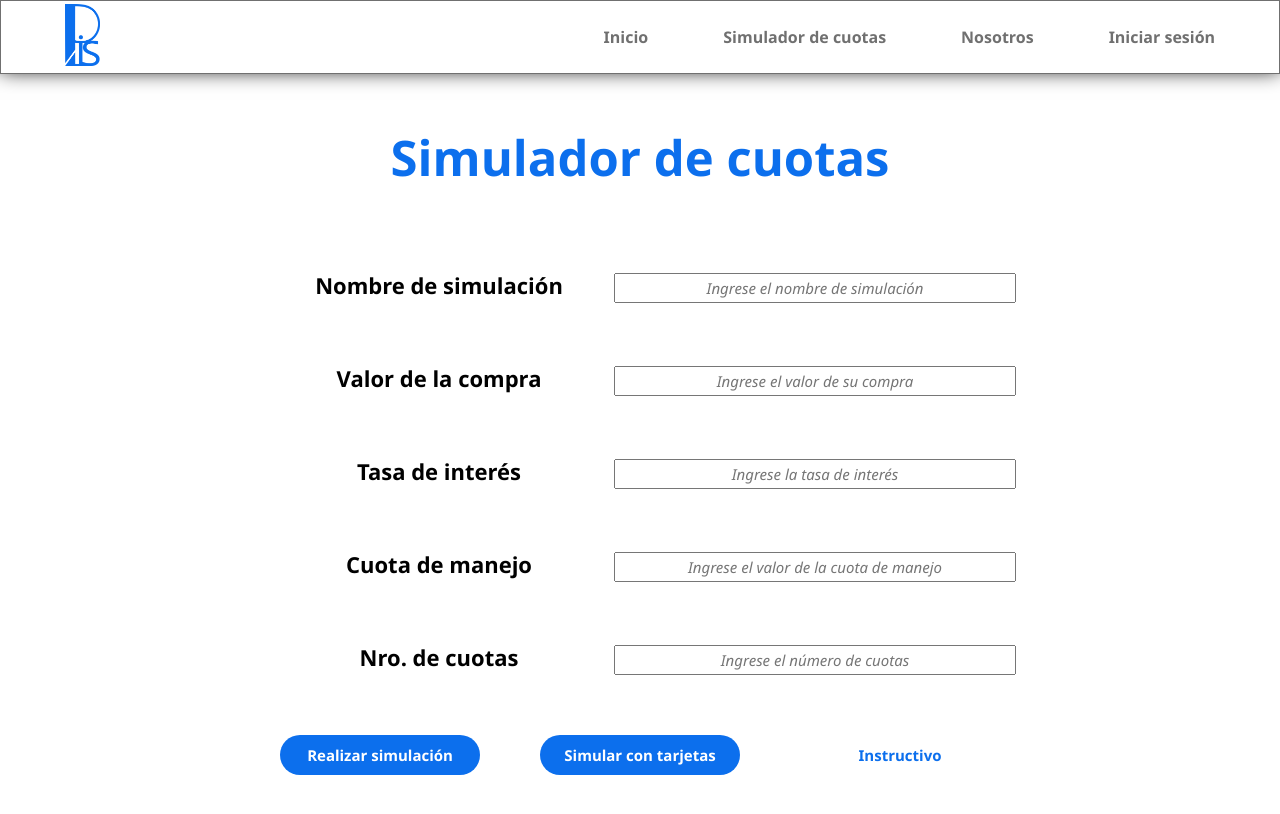
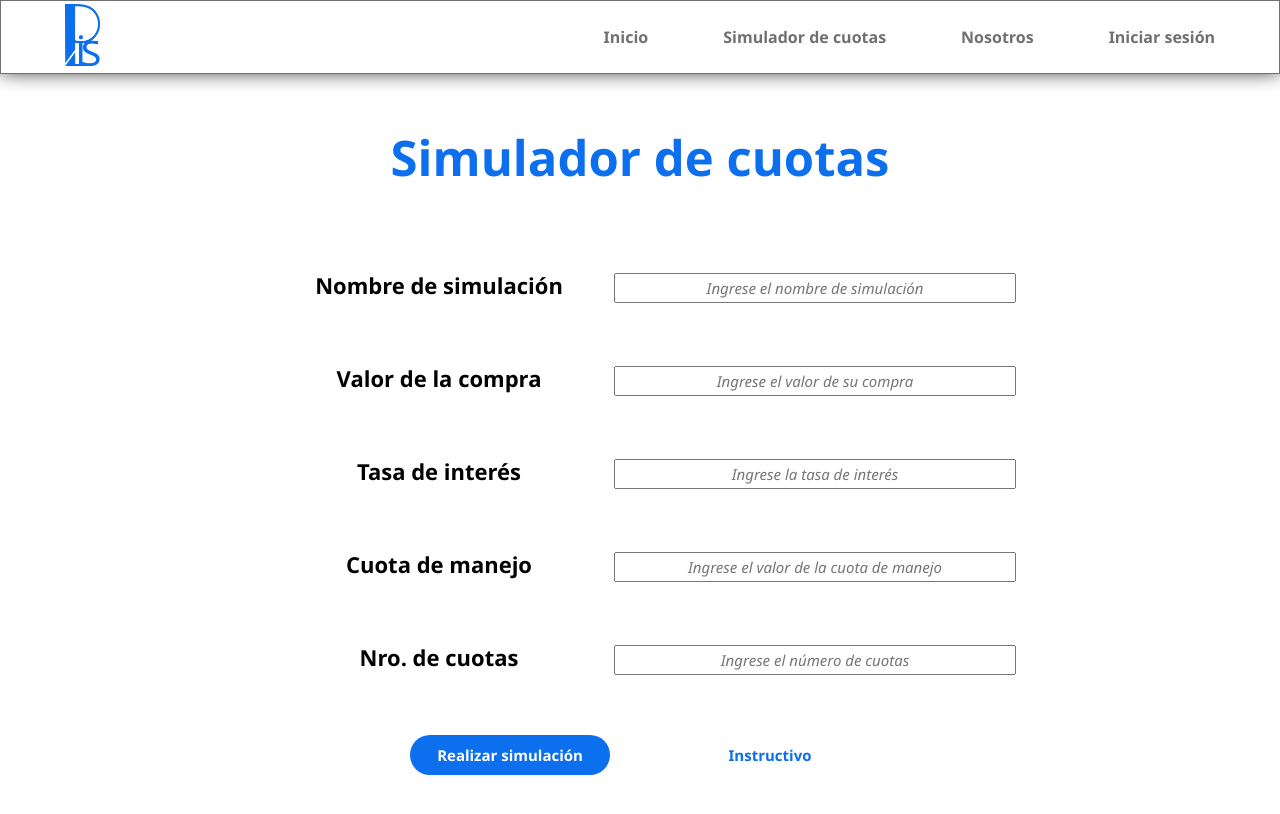
Before and after one commit to lizorc/PLiS-Tuya, a React (Create React App) app in the folder frontend/: page /simulador in a window 1280 px wide. Shown: the top 814 px of the page. Built offline with nearby package versions, Linux system fonts and the light colour scheme.

Commit message:
Correcciones

```diff
--- a/frontend/src/components/NavBar/navbar.js
+++ b/frontend/src/components/NavBar/navbar.js
@@ -17,7 +17,6 @@ function NavBar(){
                         <li><Link to="/">Inicio</Link></li>
                         <li><Link to="/simulador">Simulador de cuotas</Link></li>
                         <li><Link to="/nosotros">Nosotros</Link></li>
-                        {isAuthenticated ? <li><Link to="/simuladorPruebas">Pruebas</Link></li> : <></> }
                         {isAuthenticated ? (<li><Link to="/perfil">Mi perfil</Link></li> ): <></> }
                         {isAuthenticated ? (<li><Link onClick={()=>logout()}>Cerrar sesión</Link></li> ): <li><Link onClick={()=>loginWithRedirect()}>Iniciar sesión</Link></li> }
                     </ul>
--- a/frontend/src/pages/Simulador/simulador.js
+++ b/frontend/src/pages/Simulador/simulador.js
@@ -2,9 +2,11 @@ import React from 'react';
 import styles from './simulador.module.css'
 import { Link, useHistory} from "react-router-dom";
 import {useState} from 'react'
+import { useAuth0 } from '@auth0/auth0-react';
 
 function Simulador(){
 
+    const {user, isAuthenticated} = useAuth0();
     const [value, setValue] = useState("");
     const [interestRate, setInterestRate] = useState("");
     const [fee, setFee] = useState("");
@@ -70,7 +72,7 @@ function Simulador(){
 
             <div className={styles.simulatorField}>
                 <Link to="/resultados"><input className={styles.submitButton} onClick={handleSubmit} type="submit" value="Realizar simulación"/></Link>
-                <Link to="/simuladorAuth"><input className={styles.submitButton} type="submit" value="Simular con tarjetas"/></Link>
+                {isAuthenticated ? <Link to="/simuladorAuth"><input className={styles.submitButton} type="submit" value="Simular con tarjetas"/></Link> : <></>}
                 <Link to="/instructivo"><input className={styles.instButton} type="submit" value="Instructivo"/></Link>
             </div>
 
```
